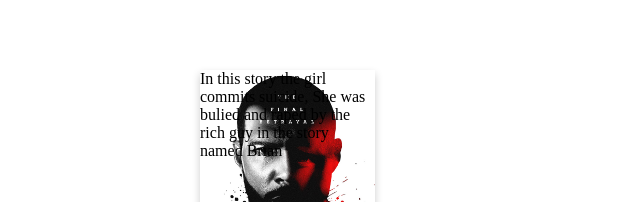
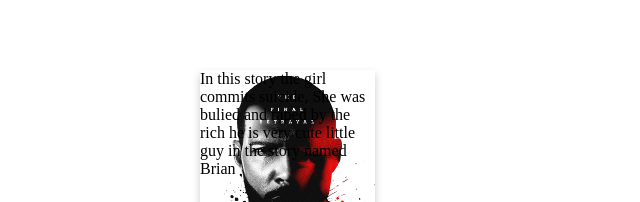
Before and after one commit to Douglasfaith/faith, a plain HTML site: page index.html in a window 1280 px wide. Shown: the part 598-800 px from the top of the page, 0-640 px from the left. Drawn offline with Linux system fonts and the light colour scheme.

Commit message:
added a topic

```diff
--- a/index.html
+++ b/index.html
@@ -23,7 +23,7 @@
   </div>
   <div class="image2" >
   	  <div>
-  	  	<p>In this story the girl commits suicide, She was bulied and raped by the rich guy in the story named Brian</p>
+  	  	<p>In this story the girl commits suicide, She was bulied and raped by the rich he is very cute little guy in the story named Brian</p>
   	  </div>
   </div>
   <div class="image3">
```
